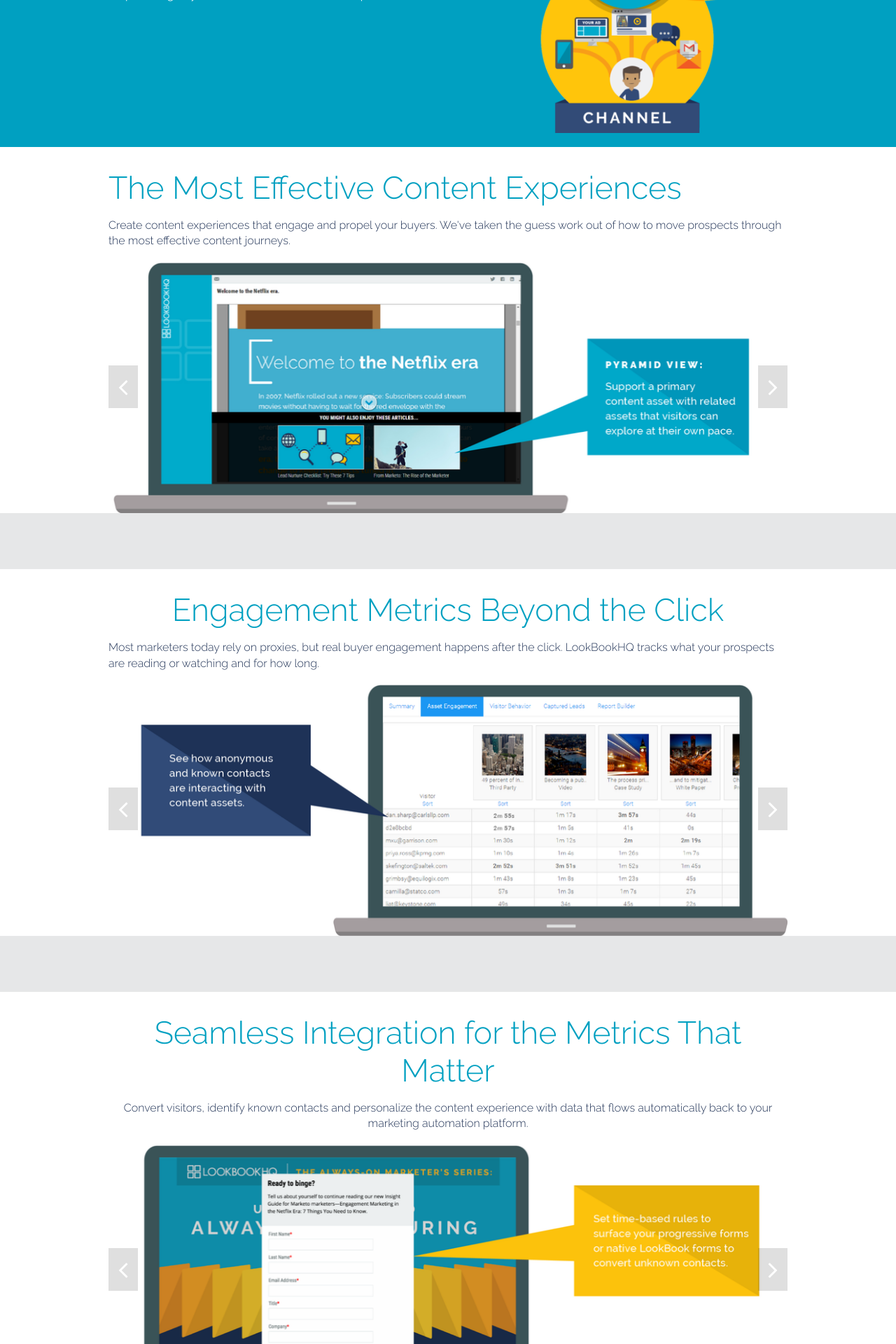
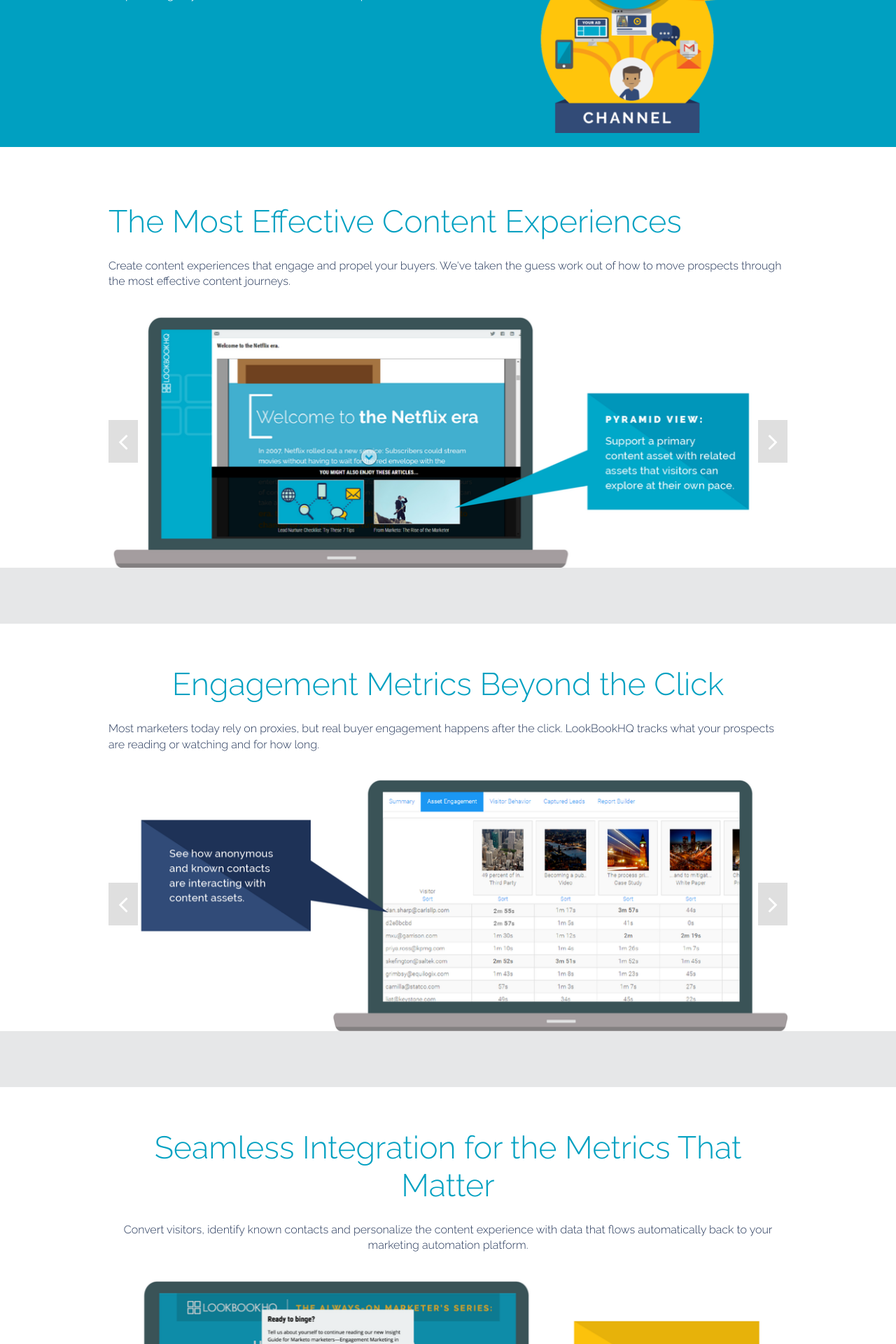
Before and after one commit to tareknaim/buzzdata.github.io, a Jekyll site: the page built from solution/index.html, in a window 1280 px wide. Shown: the part 420-2340 px from the top of the page at 70% size. Built offline with Jekyll 4.4.1, drawn with Linux system fonts in a browser that asks for light colours; nearby versions of some CDN libraries.

Commit message:
better spacing for solution page

```diff
--- a/_sass/pages/_solution.scss
+++ b/_sass/pages/_solution.scss
@@ -28,7 +28,12 @@
   }
 
   .columns {
+    padding-top: 60px;
     padding-bottom: 0;
+  }
+
+  .solution-previews-experience .columns {
+    padding-top: 80px;
   }
 
   .owl-theme .owl-controls {
@@ -59,4 +64,12 @@
   .owl-theme .owl-controls .owl-buttons .owl-next {
     right: 0;
   }
+
+  h3 {
+    margin-bottom: 25px;
+  }
+
+  p {
+    margin-bottom: 35px;
+  }
 }
```
